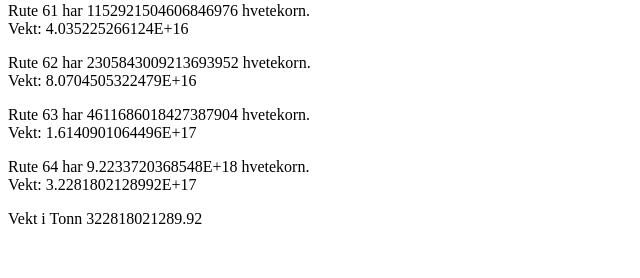
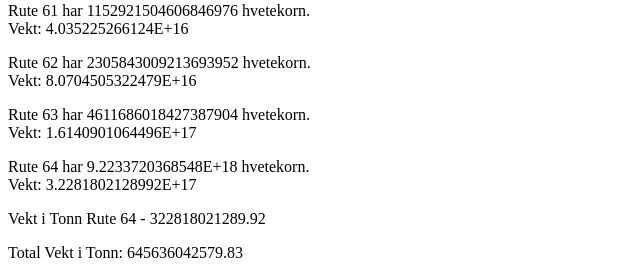
Before and after one commit to torkelhi/IS-115, a PHP site: page /mod03/index3_5.php in a window 1280 px wide. Shown: the part 3280-3558 px from the top of the page, without its empty margins (0-640 px from the left). Before the commit the page ends 3504 px from the top, so only its background shows below. Run offline with PHP 8.4, Linux system fonts and the light colour scheme.

Commit message:
quick update

```diff
--- a/mod03/index3_5.php
+++ b/mod03/index3_5.php
@@ -9,7 +9,7 @@
     </p>
     <?php
     $HVETEKORN_VEKT = 0.035;
-    $vekt_holder = 0;
+    //$vekt_holder = 0;
     $antall = array();
 
     for ($i = 0; $i < 64; $i++) {
@@ -24,7 +24,8 @@
         }
     }
 
-    echo "<p> Vekt i Tonn " . (end($antall) * $HVETEKORN_VEKT) / pow(10,6);
+    echo "<p> Vekt i Tonn Rute 64 - " . (end($antall) * $HVETEKORN_VEKT) / pow(10,6);
+    echo "<p> Total Vekt i Tonn: " . (array_sum($antall) * $HVETEKORN_VEKT) / pow(10,6);
     ?>
 </body>
 
```
